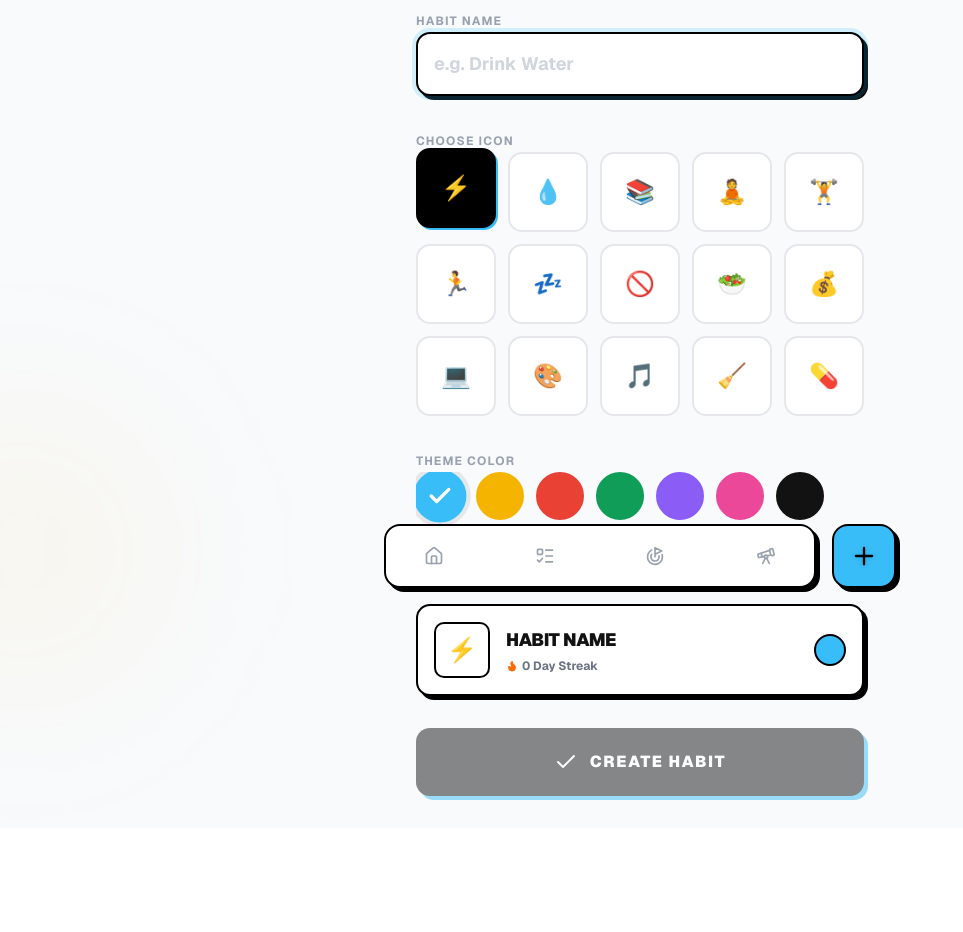
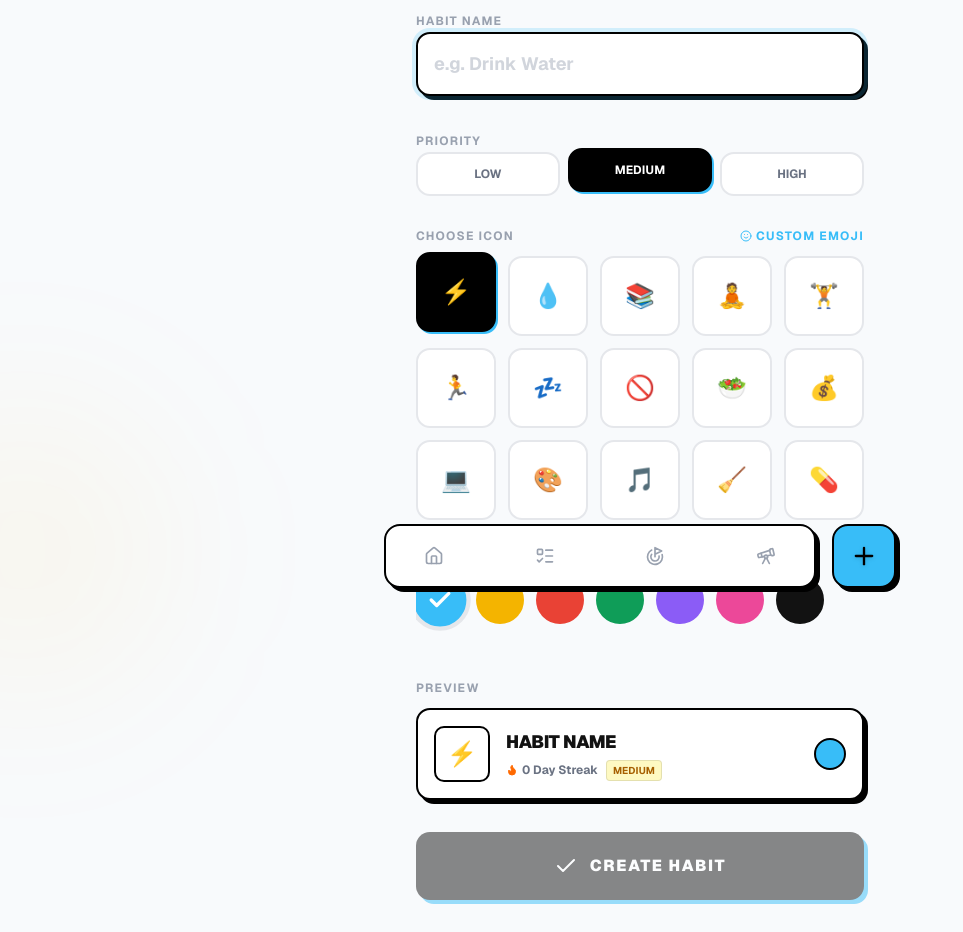
Before and after one commit to StarDust130/Prime-Day, a Next.js app: page /create in a window 1280 px wide. Shown: the part 180-1112 px from the top of the page, without its empty margins (0-963 px from the left). Before the commit the page ends 1008 px from the top, so only its background shows below. Built offline with nearby package versions, Linux system fonts and the light colour scheme.

Commit message:
feat: add priority management and emoji picker to habit creation and editing

```diff
--- a/app/(main)/create/page.tsx
+++ b/app/(main)/create/page.tsx
@@ -1,7 +1,7 @@
 "use client";
 
-import React, { useState } from "react";
-import { useRouter } from "next/navigation";
+import React, { useState, useEffect, Suspense } from "react";
+import { useRouter, useSearchParams } from "next/navigation";
 import { motion, AnimatePresence } from "framer-motion";
 import {
   ChevronLeft,
@@ -18,17 +18,26 @@ import {
   Flame,
   Check,
   Loader2,
+  Smile,
 } from "lucide-react";
+import EmojiPicker, { EmojiClickData } from "emoji-picker-react";
 
-const CreatePage = () => {
+const CreatePageContent = () => {
   const router = useRouter();
+  const searchParams = useSearchParams();
+  const editId = searchParams.get("edit");
+
   const [loading, setLoading] = useState(false);
+  const [fetching, setFetching] = useState(!!editId);
   const [activeTab, setActiveTab] = useState<"habit" | "goal">("habit");
 
   // Form State
   const [name, setName] = useState("");
   const [selectedIcon, setSelectedIcon] = useState("⚡");
+  const [customIcon, setCustomIcon] = useState("");
   const [selectedColor, setSelectedColor] = useState("bg-[#38BDF8]");
+  const [priority, setPriority] = useState<"low" | "medium" | "high">("medium");
+  const [showCustomEmoji, setShowCustomEmoji] = useState(false);
 
   const icons = [
     "⚡",
@@ -58,21 +67,56 @@ const CreatePage = () => {
     { bg: "bg-[#121212]", border: "border-[#121212]" }, // Black
   ];
 
+  // Fetch existing habit if editing
+  useEffect(() => {
+    if (editId) {
+      const fetchHabit = async () => {
+        try {
+          const res = await fetch("/api/habits");
+          const data = await res.json();
+          if (data.success) {
+            const habit = data.data.find((h: any) => h._id === editId);
+            if (habit) {
+              setName(habit.name);
+              setSelectedIcon(habit.icon);
+              setSelectedColor(habit.color);
+              setPriority(habit.priority || "medium");
+              if (!icons.includes(habit.icon)) {
+                setShowCustomEmoji(true);
+                setCustomIcon(habit.icon);
+              }
+            }
+          }
+        } catch (error) {
+          console.error("Failed to fetch habit details");
+        } finally {
+          setFetching(false);
+        }
+      };
+      fetchHabit();
+    }
+  }, [editId]);
+
   const handleSubmit = async (e: React.FormEvent) => {
     e.preventDefault();
     if (!name) return;
 
     setLoading(true);
+    const finalIcon = showCustomEmoji && customIcon ? customIcon : selectedIcon;
 
     try {
       if (activeTab === "habit") {
-        const res = await fetch("/api/habits", {
-          method: "POST",
+        const url = editId ? `/api/habits/${editId}` : "/api/habits";
+        const method = editId ? "PUT" : "POST";
+
+        const res = await fetch(url, {
+          method,
           headers: { "Content-Type": "application/json" },
           body: JSON.stringify({
             name,
-            icon: selectedIcon,
+            icon: finalIcon,
             color: selectedColor,
+            priority,
           }),
         });
 
@@ -80,10 +124,9 @@ const CreatePage = () => {
           router.push("/habits");
           router.refresh();
         } else {
-          console.error("Failed to create habit");
+          console.error("Failed to save habit");
         }
       } else {
-        // Goal creation logic would go here
         alert("Goal creation coming soon!");
       }
     } catch (error) {
@@ -92,6 +135,14 @@ const CreatePage = () => {
       setLoading(false);
     }
   };
+
+  if (fetching) {
+    return (
+      <div className="min-h-screen flex items-center justify-center bg-[#F8FAFC]">
+        <Loader2 className="w-8 h-8 animate-spin text-[#38BDF8]" />
+      </div>
+    );
+  }
 
   return (
     <div className="min-h-screen bg-[#F8FAFC] pb-24 md:p-8 pt-6 px-4 font-sans text-[#121212] overflow-hidden relative">
@@ -111,11 +162,12 @@ const CreatePage = () => {
             <ChevronLeft className="w-6 h-6" />
           </button>
           <h1 className="text-2xl font-black italic tracking-tighter uppercase">
-            Create New
+            {editId ? "Edit Habit" : "Create New"}
           </h1>
         </header>
 
         {/* --- TABS --- */}
+        {!editId && (
           <div className="flex p-1 bg-gray-200 rounded-xl mb-8">
             <button
               onClick={() => setActiveTab("habit")}
@@ -138,6 +190,7 @@ const CreatePage = () => {
               Goal
             </button>
           </div>
+        )}
 
         <AnimatePresence mode="wait">
           <motion.form
@@ -167,11 +220,64 @@ const CreatePage = () => {
               />
             </div>
 
+            {/* --- PRIORITY --- */}
+            <div className="space-y-3">
+              <label className="text-xs font-bold text-gray-400 uppercase tracking-widest">
+                Priority
+              </label>
+              <div className="flex gap-2">
+                {(["low", "medium", "high"] as const).map((p) => (
+                  <button
+                    key={p}
+                    type="button"
+                    onClick={() => setPriority(p)}
+                    className={`
+                      flex-1 py-3 rounded-xl font-bold uppercase text-xs border-2 transition-all
+                      ${
+                        priority === p
+                          ? "bg-black text-white border-black shadow-[2px_2px_0px_0px_#38BDF8] -translate-y-1"
+                          : "bg-white text-gray-500 border-gray-200 hover:border-black"
+                      }
+                    `}
+                  >
+                    {p}
+                  </button>
+                ))}
+              </div>
+            </div>
+
             {/* --- ICON PICKER --- */}
             <div className="space-y-3">
+              <div className="flex justify-between items-center">
                 <label className="text-xs font-bold text-gray-400 uppercase tracking-widest">
                   Choose Icon
                 </label>
+                <button
+                  type="button"
+                  onClick={() => setShowCustomEmoji(!showCustomEmoji)}
+                  className="text-xs font-bold text-[#38BDF8] uppercase tracking-widest hover:underline flex items-center gap-1"
+                >
+                  <Smile className="w-3 h-3" />
+                  {showCustomEmoji ? "Pick from list" : "Custom Emoji"}
+                </button>
+              </div>
+
+              {showCustomEmoji ? (
+                <div className="flex justify-center w-full">
+                  <div className="w-full border-2 border-black rounded-xl overflow-hidden shadow-[4px_4px_0px_0px_#000]">
+                    <EmojiPicker
+                      onEmojiClick={(emojiData: EmojiClickData) => {
+                        setCustomIcon(emojiData.emoji);
+                        setSelectedIcon(emojiData.emoji);
+                      }}
+                      width="100%"
+                      height={350}
+                      previewConfig={{ showPreview: false }}
+                      skinTonesDisabled
+                    />
+                  </div>
+                </div>
+              ) : (
                 <div className="grid grid-cols-5 gap-3">
                   {icons.map((icon) => (
                     <button
@@ -191,6 +297,7 @@ const CreatePage = () => {
                     </button>
                   ))}
                 </div>
+              )}
             </div>
 
             {/* --- COLOR PICKER --- */}
@@ -231,17 +338,30 @@ const CreatePage = () => {
                 <div
                   className={`w-14 h-14 rounded-lg border-2 border-black flex items-center justify-center text-2xl bg-white`}
                 >
-                  {selectedIcon}
+                  {showCustomEmoji && customIcon ? customIcon : selectedIcon}
                 </div>
                 <div>
                   <h3 className="text-lg font-black uppercase tracking-tight">
                     {name ||
                       (activeTab === "habit" ? "Habit Name" : "Goal Title")}
                   </h3>
-                  <div className="flex items-center gap-1 mt-1">
+                  <div className="flex items-center gap-2 mt-1">
+                    <div className="flex items-center gap-1">
                       <Flame className="w-3 h-3 text-orange-500 fill-orange-500" />
                       <span className="text-xs font-bold text-gray-500">
                         0 Day Streak
+                      </span>
+                    </div>
+                    <span
+                      className={`text-[10px] font-bold px-1.5 py-0.5 rounded border border-black/10 uppercase ${
+                        priority === "high"
+                          ? "bg-red-100 text-red-700"
+                          : priority === "medium"
+                          ? "bg-yellow-100 text-yellow-700"
+                          : "bg-green-100 text-green-700"
+                      }`}
+                    >
+                      {priority}
                     </span>
                   </div>
                 </div>
@@ -262,7 +382,7 @@ const CreatePage = () => {
               ) : (
                 <>
                   <Check className="w-6 h-6" />
-                  <span>Create {activeTab}</span>
+                  <span>{editId ? "Save Changes" : `Create ${activeTab}`}</span>
                 </>
               )}
             </button>
@@ -273,4 +393,12 @@ const CreatePage = () => {
   );
 };
 
+const CreatePage = () => {
+  return (
+    <Suspense fallback={<div>Loading...</div>}>
+      <CreatePageContent />
+    </Suspense>
+  );
+};
+
 export default CreatePage;
--- a/app/(main)/habits/page.tsx
+++ b/app/(main)/habits/page.tsx
@@ -13,10 +13,19 @@ import {
   Eye,
   EyeOff,
   Trash2,
+  Edit,
 } from "lucide-react";
 import { motion, AnimatePresence } from "framer-motion";
 import Image from "next/image";
 import Link from "next/link";
+import {
+  Dialog,
+  DialogContent,
+  DialogDescription,
+  DialogFooter,
+  DialogHeader,
+  DialogTitle,
+} from "@/components/ui/dialog";
 
 interface Habit {
   _id: string;
@@ -24,6 +33,7 @@ interface Habit {
   name: string;
   icon: string;
   color: string;
+  priority?: "low" | "medium" | "high";
   completedDates: string[];
   streak: number;
 }
@@ -57,6 +67,8 @@ const HabitsPage = () => {
   const [hideCompleted, setHideCompleted] = useState(false);
   const [habits, setHabits] = useState<Habit[]>([]);
   const [loading, setLoading] = useState(true);
+  const [deleteHabitId, setDeleteHabitId] = useState<string | null>(null);
+  const [isDeleteDialogOpen, setIsDeleteDialogOpen] = useState(false);
 
   // Fetch Habits
   const fetchHabits = async () => {
@@ -77,15 +89,21 @@ const HabitsPage = () => {
     fetchHabits();
   }, []);
 
-  // Delete Habit
-  const deleteHabit = async (habitId: string) => {
-    if (!confirm("Are you sure you want to delete this habit?")) return;
+  // Delete Habit Logic
+  const handleDeleteClick = (habitId: string) => {
+    setDeleteHabitId(habitId);
+    setIsDeleteDialogOpen(true);
+  };
+
+  const confirmDelete = async () => {
+    if (!deleteHabitId) return;
 
     // Optimistic update
-    setHabits((prev) => prev.filter((h) => h._id !== habitId));
+    setHabits((prev) => prev.filter((h) => h._id !== deleteHabitId));
+    setIsDeleteDialogOpen(false);
 
     try {
-      const res = await fetch(`/api/habits/${habitId}`, {
+      const res = await fetch(`/api/habits/${deleteHabitId}`, {
         method: "DELETE",
       });
       if (!res.ok) {
@@ -95,6 +113,7 @@ const HabitsPage = () => {
       console.error("Failed to delete habit", error);
       fetchHabits();
     }
+    setDeleteHabitId(null);
   };
 
   // Check if a habit is completed on a specific date
@@ -392,15 +411,22 @@ const HabitsPage = () => {
                               >
                                 {habit.name}
                               </h3>
+                              <div className="flex gap-1">
+                                <Link href={`/create?edit=${habit._id}`}>
+                                  <button className="p-2 text-gray-300 hover:text-blue-500 transition-colors">
+                                    <Edit className="w-4 h-4" />
+                                  </button>
+                                </Link>
                                 <button
                                   onClick={(e) => {
                                     e.stopPropagation();
-                                  deleteHabit(habit._id);
+                                    handleDeleteClick(habit._id);
                                   }}
                                   className="p-2 text-gray-300 hover:text-red-500 transition-colors"
                                 >
                                   <Trash2 className="w-4 h-4" />
                                 </button>
+                              </div>
                             </div>
                             <div className="flex items-center gap-1 mt-1">
                               <Flame
@@ -413,6 +439,19 @@ const HabitsPage = () => {
                               <span className="text-xs font-bold text-gray-500">
                                 {habit.streak} Day Streak
                               </span>
+                              {habit.priority && (
+                                <span
+                                  className={`ml-2 text-[10px] font-bold px-1.5 py-0.5 rounded border border-black/10 uppercase ${
+                                    habit.priority === "high"
+                                      ? "bg-red-100 text-red-700"
+                                      : habit.priority === "medium"
+                                      ? "bg-yellow-100 text-yellow-700"
+                                      : "bg-green-100 text-green-700"
+                                  }`}
+                                >
+                                  {habit.priority}
+                                </span>
+                              )}
                             </div>
                           </div>
                         </div>
@@ -494,19 +533,41 @@ const HabitsPage = () => {
                               <h3 className="font-black uppercase text-lg tracking-tight leading-none">
                                 {habit.name}
                               </h3>
+                              <div className="flex gap-1 mr-4">
+                                <Link href={`/create?edit=${habit._id}`}>
+                                  <button className="p-1 text-gray-300 hover:text-blue-500 transition-colors">
+                                    <Edit className="w-4 h-4" />
+                                  </button>
+                                </Link>
                                 <button
                                   onClick={(e) => {
                                     e.stopPropagation();
-                                  deleteHabit(habit._id);
+                                    handleDeleteClick(habit._id);
                                   }}
-                                className="p-1 text-gray-300 hover:text-red-500 transition-colors mr-4"
+                                  className="p-1 text-gray-300 hover:text-red-500 transition-colors"
                                 >
                                   <Trash2 className="w-4 h-4" />
                                 </button>
                               </div>
-                            <span className="text-[10px] font-bold text-gray-500 bg-gray-100 px-2 py-0.5 rounded-full inline-block mt-1 border border-gray-200">
+                            </div>
+                            <div className="flex gap-2 mt-1">
+                              <span className="text-[10px] font-bold text-gray-500 bg-gray-100 px-2 py-0.5 rounded-full inline-block border border-gray-200">
                                 {habit.streak} DAY STREAK
                               </span>
+                              {habit.priority && (
+                                <span
+                                  className={`text-[10px] font-bold px-2 py-0.5 rounded-full border border-black/10 uppercase ${
+                                    habit.priority === "high"
+                                      ? "bg-red-100 text-red-700"
+                                      : habit.priority === "medium"
+                                      ? "bg-yellow-100 text-yellow-700"
+                                      : "bg-green-100 text-green-700"
+                                  }`}
+                                >
+                                  {habit.priority}
+                                </span>
+                              )}
+                            </div>
                           </div>
                         </div>
                       </div>
@@ -584,6 +645,35 @@ const HabitsPage = () => {
           </motion.button>
         </Link>
       </div>
+
+      {/* --- DELETE CONFIRMATION DIALOG --- */}
+      <Dialog open={isDeleteDialogOpen} onOpenChange={setIsDeleteDialogOpen}>
+        <DialogContent className="bg-white border-2 border-black shadow-[4px_4px_0px_0px_#000] rounded-2xl sm:max-w-md">
+          <DialogHeader>
+            <DialogTitle className="text-xl font-black uppercase tracking-tight">
+              Delete Habit?
+            </DialogTitle>
+            <DialogDescription className="text-gray-500 font-medium">
+              Are you sure you want to delete this habit? This action cannot be
+              undone and all your streak data will be lost.
+            </DialogDescription>
+          </DialogHeader>
+          <DialogFooter className="flex gap-2 sm:justify-end mt-4">
+            <button
+              onClick={() => setIsDeleteDialogOpen(false)}
+              className="px-4 py-2 rounded-xl font-bold border-2 border-transparent hover:bg-gray-100 transition-colors uppercase text-sm"
+            >
+              Cancel
+            </button>
+            <button
+              onClick={confirmDelete}
+              className="px-4 py-2 rounded-xl font-bold border-2 border-black bg-red-500 text-white shadow-[2px_2px_0px_0px_#000] active:translate-y-[2px] active:shadow-none transition-all uppercase text-sm hover:bg-red-600"
+            >
+              Yes, Delete It
+            </button>
+          </DialogFooter>
+        </DialogContent>
+      </Dialog>
     </div>
   );
 };
--- a/app/api/habits/[id]/route.ts
+++ b/app/api/habits/[id]/route.ts
@@ -41,7 +41,7 @@ export async function PUT(
   try {
     const { id } = await params;
     const body = await req.json();
-    const { name, icon, color } = body;
+    const { name, icon, color, priority } = body;
 
     const cookieStore = await cookies();
     const userCookie = cookieStore.get("prime_user");
@@ -55,7 +55,7 @@ export async function PUT(
 
     const updatedHabit = await Habit.findOneAndUpdate(
       { _id: id, userId },
-      { name, icon, color },
+      { name, icon, color, priority },
       { new: true }
     );
 
--- a/app/api/habits/route.ts
+++ b/app/api/habits/route.ts
@@ -29,7 +29,7 @@ export async function GET(req: Request) {
 export async function POST(req: Request) {
   try {
     const body = await req.json();
-    const { name, icon, color } = body;
+    const { name, icon, color, priority } = body;
 
     const cookieStore = await cookies();
     const userCookie = cookieStore.get("prime_user");
@@ -46,6 +46,7 @@ export async function POST(req: Request) {
       name,
       icon: icon || "⚡",
       color: color || "bg-[#38BDF8]",
+      priority: priority || "medium",
       completedDates: [],
       streak: 0,
     });
--- a/lib/models/Habit.ts
+++ b/lib/models/Habit.ts
@@ -28,6 +28,11 @@ const HabitSchema = new Schema({
     type: Number,
     default: 0,
   },
+  priority: {
+    type: String,
+    enum: ["low", "medium", "high"],
+    default: "medium",
+  },
   createdAt: {
     type: Date,
     default: Date.now,
--- a/package.json
+++ b/package.json
@@ -15,6 +15,7 @@
     "@radix-ui/react-slot": "^1.2.4",
     "class-variance-authority": "^0.7.1",
     "clsx": "^2.1.1",
+    "emoji-picker-react": "^4.16.1",
     "framer-motion": "^12.23.24",
     "lucide-react": "^0.555.0",
     "mongoose": "^9.0.0",
```
Also changed, not shown: 1 other file (tests, documents, lock files or other folders). Lines whose indentation alone changed are shown as unchanged.
